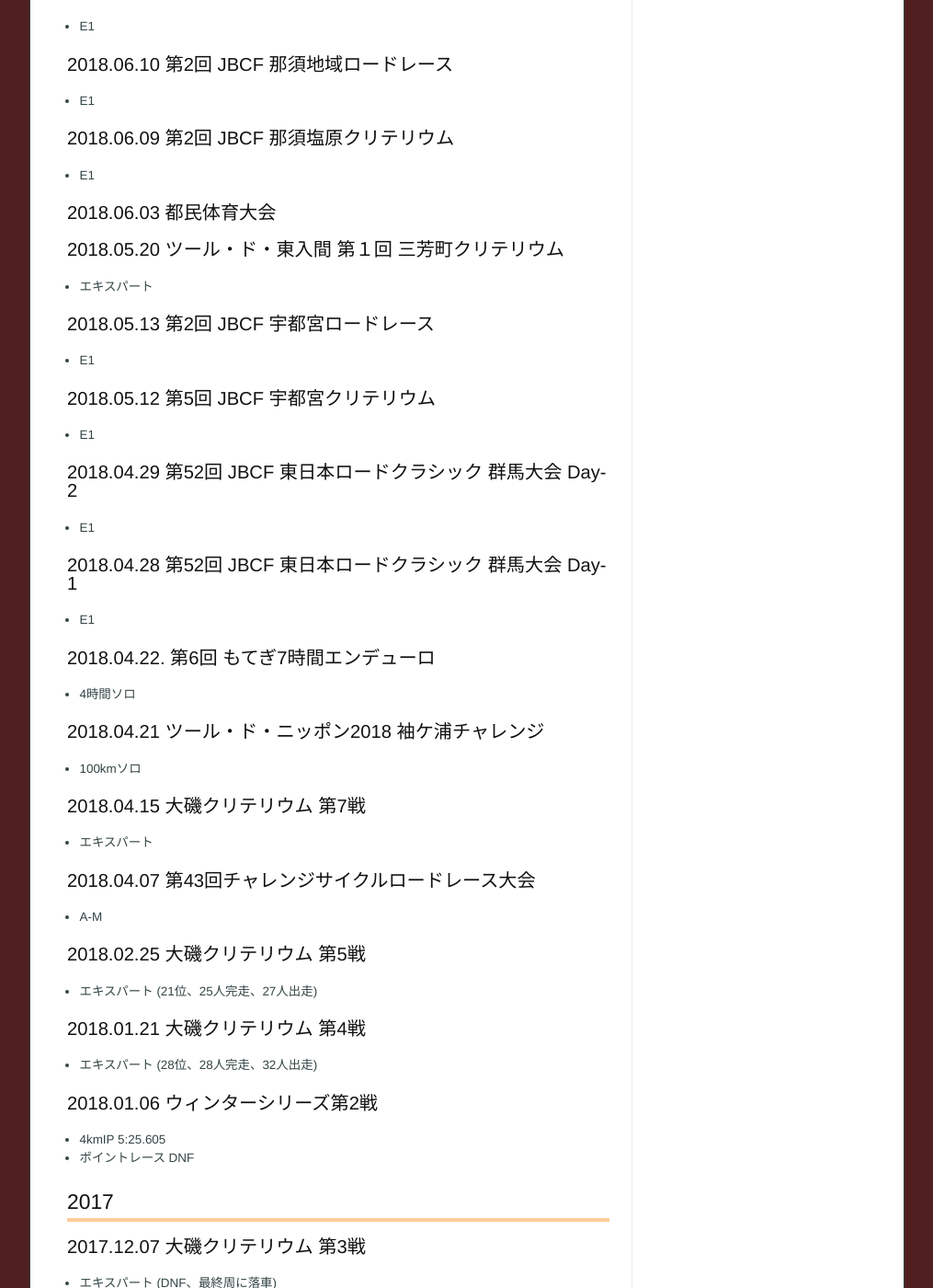
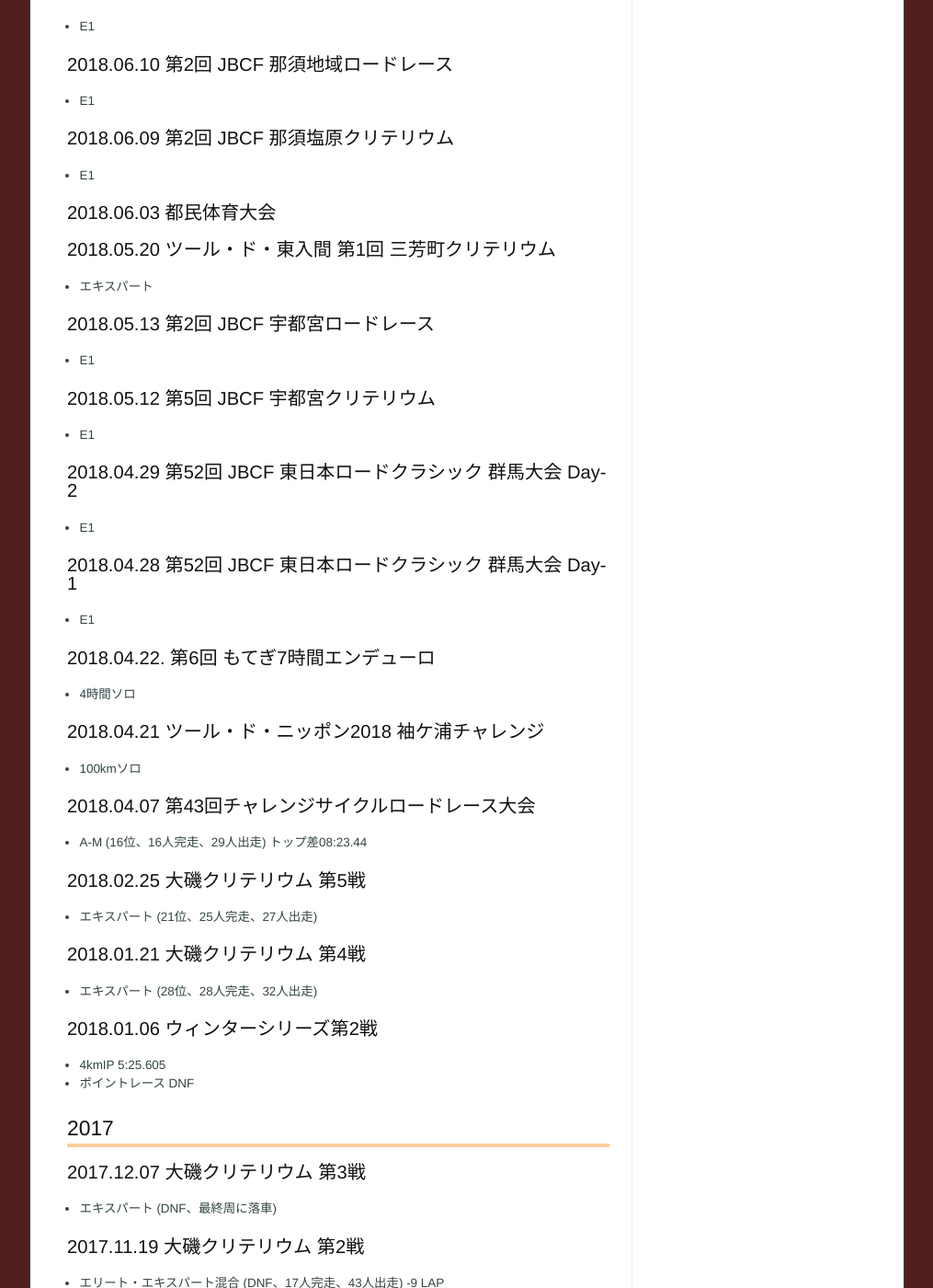
Before and after one commit to marucc/marucc.github.io, a Jekyll site: the page built from sports/results_bike.md, in a window 1280 px wide and 1400 px high, scrolled down 979 px. Shown: the whole window at 92% size, without its empty margins (133-1148 px from the left). Built offline with Jekyll 4.4.1, drawn with Linux system fonts in a browser that asks for light colours.

Commit message:
Published with https://stackedit.io/

```diff
--- a/sports/results_bike.md
+++ b/sports/results_bike.md
@@ -48,7 +48,7 @@ markdown: kramdown
 
 ### 2018.06.03 都民体育大会
 
-### 2018.05.20 ツール・ド・東入間 第１回 三芳町クリテリウム
+### 2018.05.20 ツール・ド・東入間 第1回 三芳町クリテリウム
 * エキスパート
 
 ### 2018.05.13 第2回 JBCF 宇都宮ロードレース
@@ -69,11 +69,8 @@ markdown: kramdown
 ### 2018.04.21 ツール・ド・ニッポン2018 袖ケ浦チャレンジ
 * 100kmソロ
 
-### 2018.04.15 大磯クリテリウム 第7戦
-* エキスパート
-
 ### 2018.04.07 第43回チャレンジサイクルロードレース大会
-* A-M
+* A-M (16位、16人完走、29人出走) トップ差08:23.44
 
 ### 2018.02.25 大磯クリテリウム 第5戦
 * エキスパート (21位、25人完走、27人出走)
```
